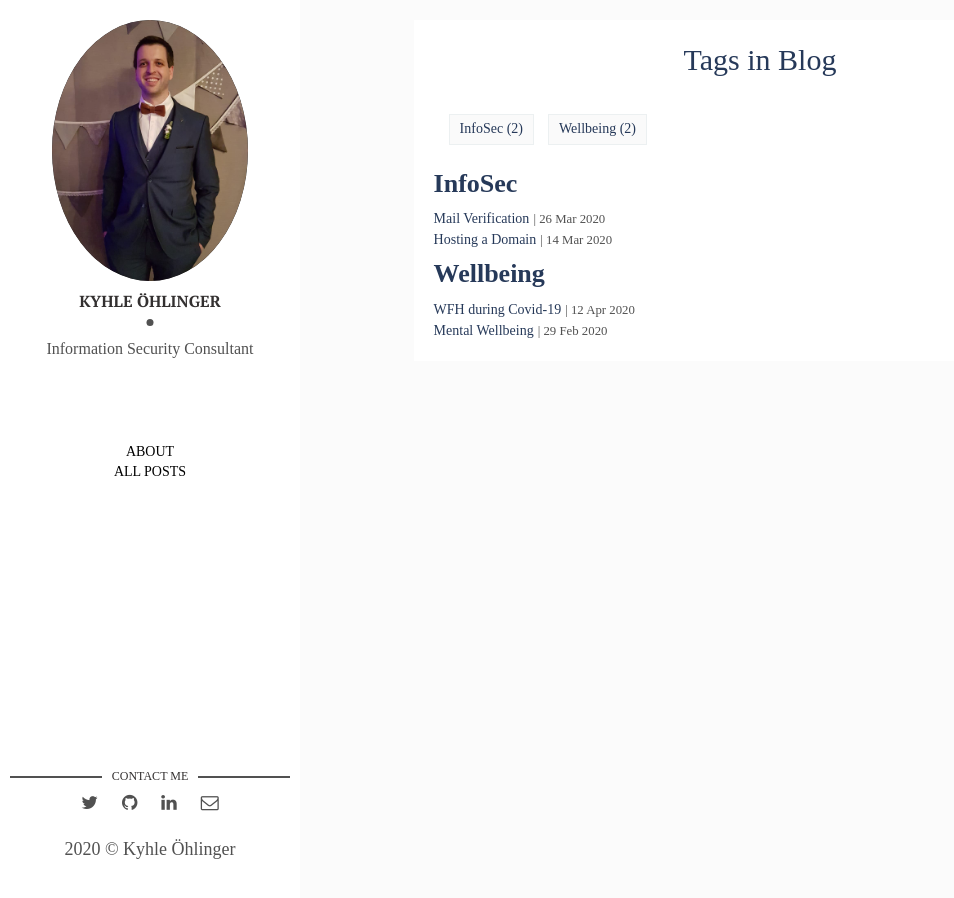
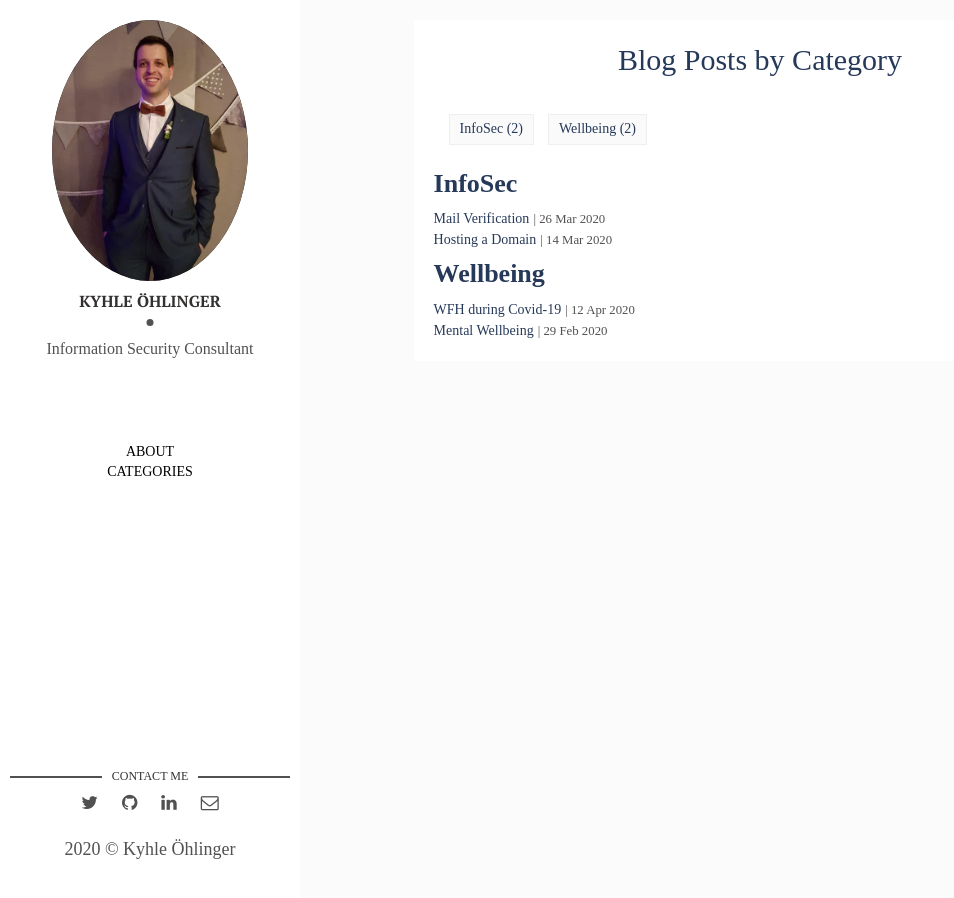
Before and after one commit to KyhleOhlinger/ohlinger.co, a Jekyll site: the page built from tags.html, in a window 1280 px wide. Shown: the whole page, without its empty margins (0-954 px from the left). Built offline with Jekyll 4.4.1, drawn with Linux system fonts in a browser that asks for light colours.

Commit message:
Changed All Posts to categories

```diff
--- a/_layouts/main.html
+++ b/_layouts/main.html
@@ -13,7 +13,7 @@ layout: default
     </div></br></br>
     <div class = "sideNav">
       <a href="{{site.baseurl}}/about/">ABOUT</a> </br>
-      <a href="{{site.baseurl}}/tags/">ALL POSTS</a>
+      <a href="{{site.baseurl}}/tags/">CATEGORIES</a>
     </div>
   </header> <!-- End Header -->
   <footer>
--- a/tags.html
+++ b/tags.html
@@ -7,7 +7,7 @@ permalink: /tags/
 {% assign tag_words = site_tags | split:',' | sort %}
 
 <section class="blog-tags">
-  <h1>Tags in Blog</h1>
+  <h1>Blog Posts by Category</h1>
   <ul class="tags">
 <!--  cycles through tag list and creates header row of all tags used in site with accompanying per-tag counts...-->
   {% for this_word in tag_words %}
```
